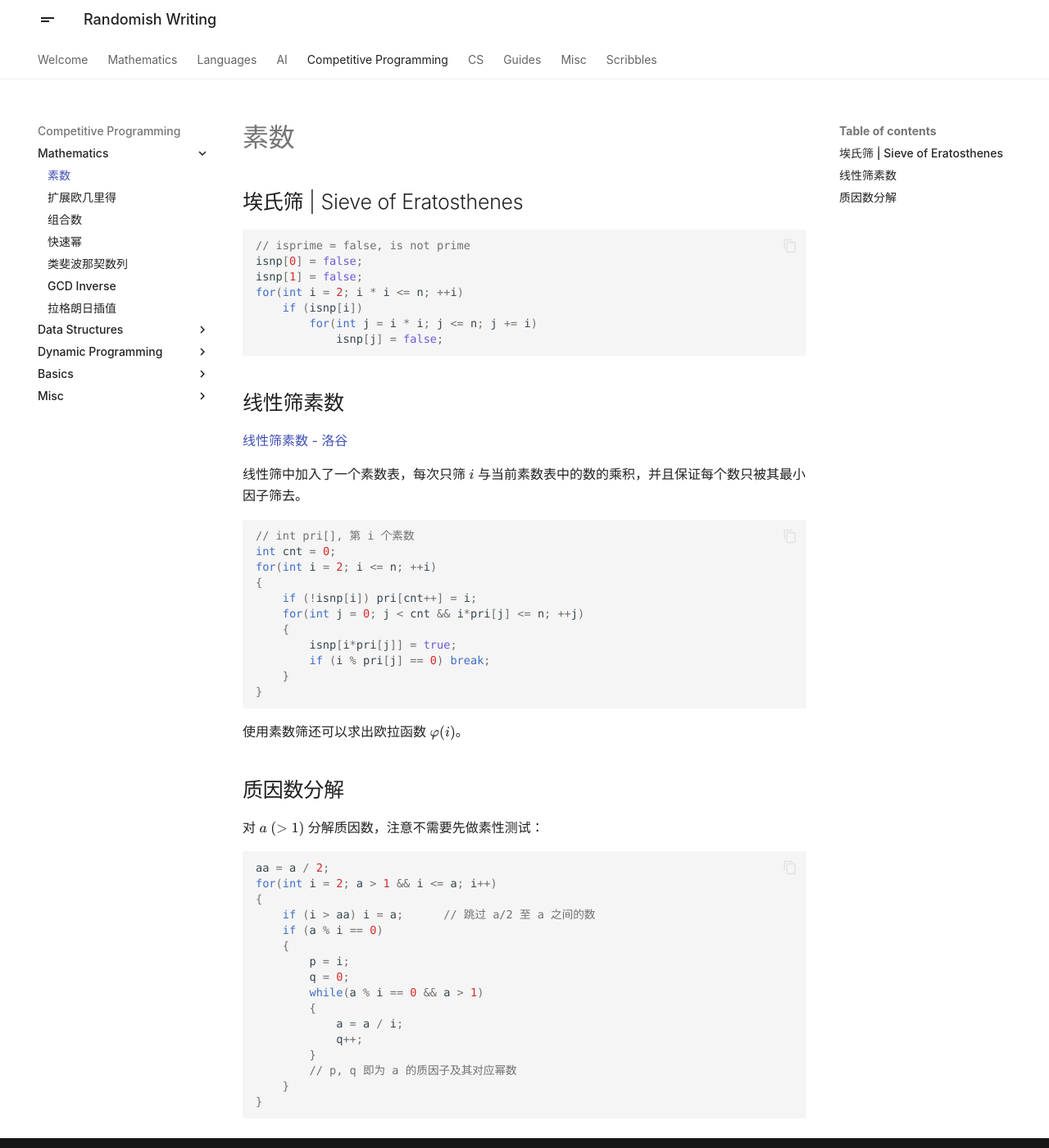
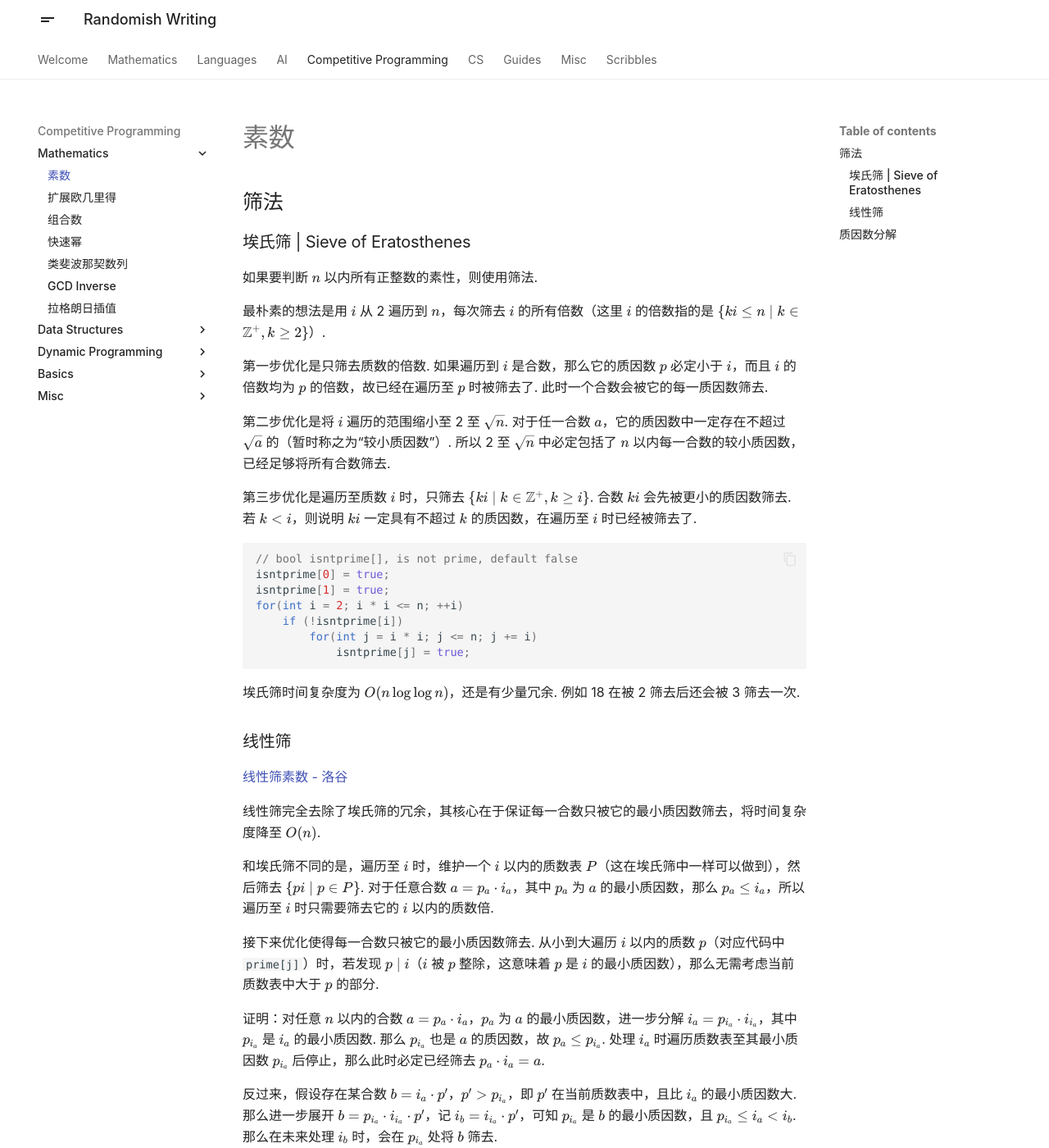
Before and after one commit to x4Cx58x54/writing, an MkDocs documentation site: the page built from docs/competitive-programming/prime.md, in a window 1280 px wide and 1400 px high. Shown: the whole window at 82% size. Built offline with MkDocs 1.6.1 and Material for MkDocs 9.7.7, drawn with Linux system fonts in a browser that asks for light colours; some of the changed text lies outside the part shown.

Commit message:
update prime

````diff
--- a/docs/competitive-programming/prime.md
+++ b/docs/competitive-programming/prime.md
@@ -1,58 +1,92 @@
 # 素数
 
-## 埃氏筛 | Sieve of Eratosthenes
+## 筛法
+
+### 埃氏筛 | Sieve of Eratosthenes
+
+如果要判断 $n$ 以内所有正整数的素性，则使用筛法.
+
+最朴素的想法是用 $i$ 从 2 遍历到 $n$，每次筛去 $i$ 的所有倍数（这里 $i$ 的倍数指的是 $\{ki \le n \mid k \in \mathbb{Z}^+, k \ge 2\}$）.
+
+第一步优化是只筛去质数的倍数. 如果遍历到 $i$ 是合数，那么它的质因数 $p$ 必定小于 $i$，而且 $i$ 的倍数均为 $p$ 的倍数，故已经在遍历至 $p$ 时被筛去了. 此时一个合数会被它的每一质因数筛去.
+
+第二步优化是将 $i$ 遍历的范围缩小至 2 至 $\sqrt{n}$. 对于任一合数 $a$，它的质因数中一定存在不超过 $\sqrt{a}$ 的（暂时称之为“较小质因数”）. 所以 2 至 $\sqrt{n}$ 中必定包括了 $n$ 以内每一合数的较小质因数，已经足够将所有合数筛去.
+
+第三步优化是遍历至质数 $i$ 时，只筛去 $\{ki\mid k \in \mathbb{Z}^+, k \ge i\}$. 合数 $ki$ 会先被更小的质因数筛去. 若 $k<i$，则说明 $ki$ 一定具有不超过 $k$ 的质因数，在遍历至 $i$ 时已经被筛去了.
 
 ```cpp
-// isprime = false, is not prime
-isnp[0] = false;
-isnp[1] = false;
+// bool isntprime[], is not prime, default false
+isntprime[0] = true;
+isntprime[1] = true;
 for(int i = 2; i * i <= n; ++i)
-    if (isnp[i])
+    if (!isntprime[i])
         for(int j = i * i; j <= n; j += i)
-            isnp[j] = false;
+            isntprime[j] = true;
 ```
 
-## 线性筛素数
+埃氏筛时间复杂度为 $O(n\log\log n)$，还是有少量冗余. 例如 18 在被 2 筛去后还会被 3 筛去一次.
+
+### 线性筛
 
 [线性筛素数 - 洛谷](https://www.luogu.com.cn/problem/P3383){:target="_blank"}
 
-线性筛中加入了一个素数表，每次只筛 $i$ 与当前素数表中的数的乘积，并且保证每个数只被其最小因子筛去。
+线性筛完全去除了埃氏筛的冗余，其核心在于保证每一合数只被它的最小质因数筛去，将时间复杂度降至 $O(n)$.
+
+和埃氏筛不同的是，遍历至 $i$ 时，维护一个 $i$ 以内的质数表 $P$（这在埃氏筛中一样可以做到），然后筛去 $\{pi\mid p\in P\}$. 对于任意合数 $a = p_a\cdot i_a$，其中 $p_a$ 为 $a$ 的最小质因数，那么 $p_a \le i_a$，所以遍历至 $i$ 时只需要筛去它的 $i$ 以内的质数倍.
+
+接下来优化使得每一合数只被它的最小质因数筛去. 从小到大遍历 $i$ 以内的质数 $p$（对应代码中 `prime[j]`）时，若发现 $p\mid i$（$i$ 被 $p$ 整除，这意味着 $p$ 是 $i$ 的最小质因数），那么无需考虑当前质数表中大于 $p$ 的部分.
+
+证明：对任意 $n$ 以内的合数 $a = p_a \cdot i_a$，$p_a$ 为 $a$ 的最小质因数，进一步分解 $i_a = p_{i_a}\cdot i_{i_a}$，其中 $p_{i_a}$ 是 $i_a$ 的最小质因数. 那么 $p_{i_a}$ 也是 $a$ 的质因数，故 $p_a \le p_{i_a}$. 处理 $i_a$ 时遍历质数表至其最小质因数 $p_{i_a}$ 后停止，那么此时必定已经筛去 $p_a \cdot i_a = a$.
+
+反过来，假设存在某合数 $b = i_a \cdot p'$，$p' > p_{i_a}$，即 $p'$ 在当前质数表中，且比 $i_a$ 的最小质因数大. 那么进一步展开 $b = p_{i_a} \cdot i_{i_a} \cdot p'$，记 $i_b = i_{i_a}\cdot p'$，可知 $p_{i_a}$ 是 $b$ 的最小质因数，且 $p_{i_a} \le i_a< i_b$. 那么在未来处理 $i_b$ 时，会在 $p_{i_a}$ 处将 $b$ 筛去.
 
 ```cpp
-// int pri[], 第 i 个素数
-int cnt = 0;
-for(int i = 2; i <= n; ++i)
+// bool isntprime[], is not prime, default false
+// int prime[] / vector<int> prime, list of primes
+int nprime = 0;
+for (int i = 2; i <= n; ++i)
 {
-    if (!isnp[i]) pri[cnt++] = i;
-    for(int j = 0; j < cnt && i*pri[j] <= n; ++j)
+    if (!isntprime[i]) prime[nprime++] = i;
+    for (int j = 0; j < nprime && i*prime[j] <= n; ++j)
     {
-        isnp[i*pri[j]] = true;
-        if (i % pri[j] == 0) break;
+        isntprime[i*prime[j]] = true;
+        if (i % prime[j] == 0) break;
     }
 }
 ```
 
-使用素数筛还可以求出欧拉函数 $\varphi(i)$。
+素数计数函数 $\pi(n)$ 定义为不超过 $n$ 的素数个数. 它和 $\dfrac{n}{\ln n}$ 是同阶的，准确地说，
+
+$$
+\pi(n) < \frac{30\ln 113}{113} \cdot \frac{n}{\ln n} < 1.3\cdot\frac{n}{\ln n},\quad n > 1,
+$$
+
+$$
+\frac{n}{\ln n} < \pi(n), \quad n \ge 17.
+$$
+
+可以按以上不等式预先分配素数表空间.
 
 ## 质因数分解
 
 对 $a\ (>1)$ 分解质因数，注意不需要先做素性测试：
 
 ```cpp
-aa = a / 2;
+ahalf = a / 2;
 for(int i = 2; a > 1 && i <= a; i++)
 {
-    if (i > aa) i = a;      // 跳过 a/2 至 a 之间的数
+    if (i > ahalf) i = a;   // 常数优化，跳过 a/2+1 至 a-1
     if (a % i == 0)
     {
-        p = i;
         q = 0;
         while(a % i == 0 && a > 1)
         {
             a = a / i;
             q++;
         }
-        // p, q 即为 a 的质因子及其对应幂数
+        // i, q 即为 a 的质因数及其对应幂数
     }
 }
 ```
+
+若已有质数表，可将复杂度降至 $O(n/\log n)$.
````
